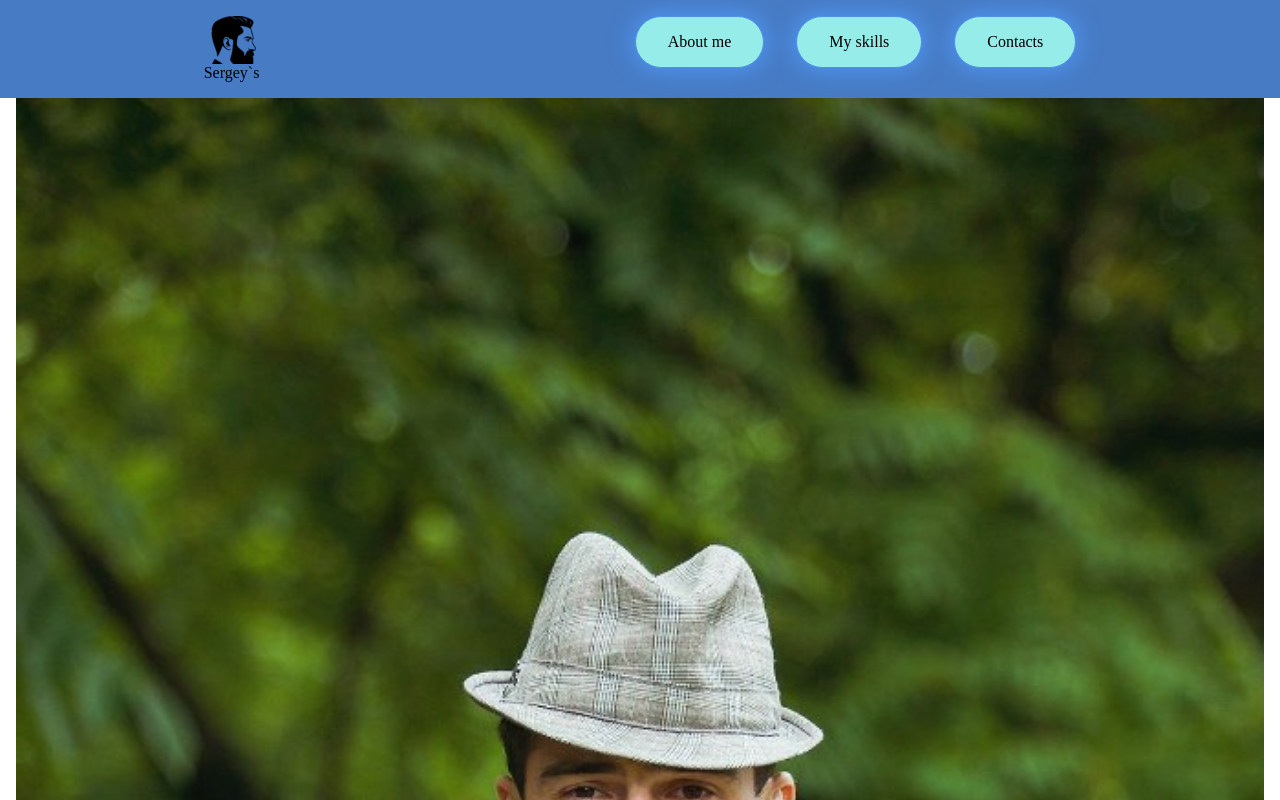
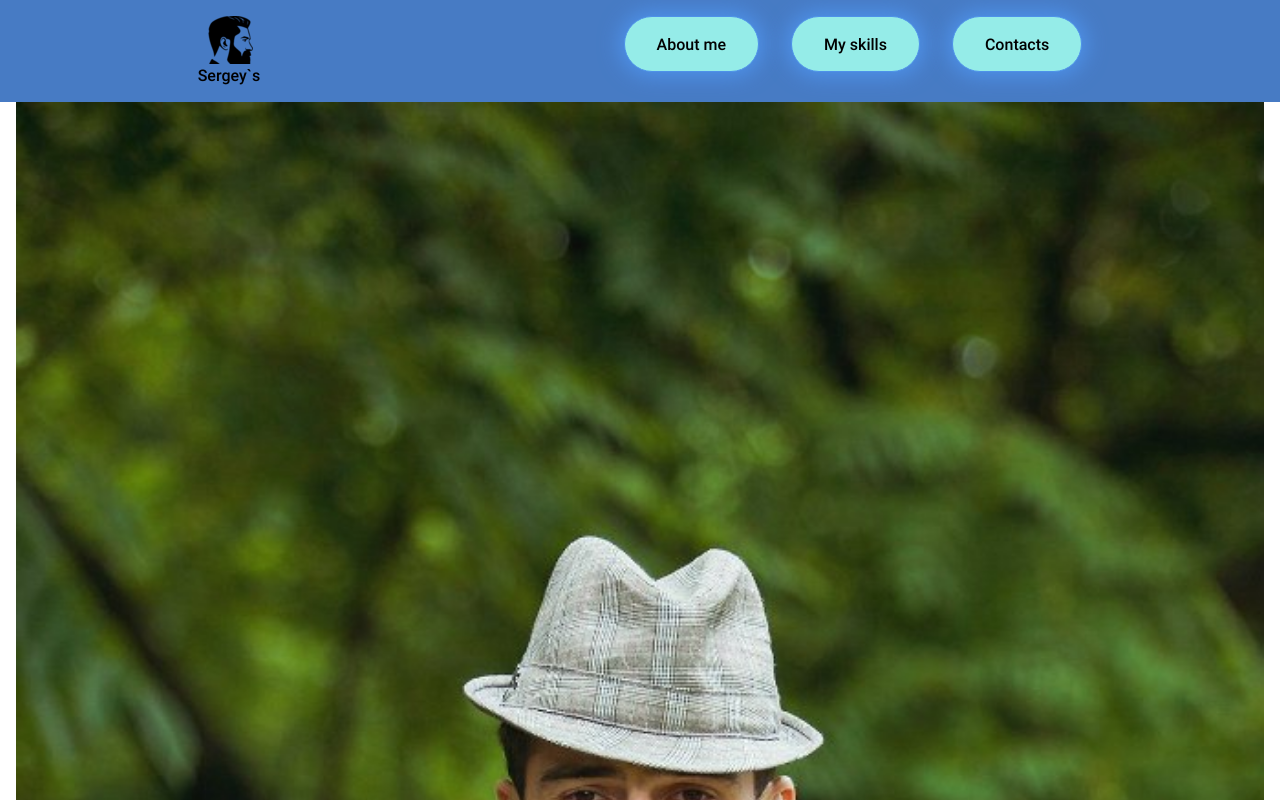
Before and after one commit to Slav468/rsschool-cv, a plain HTML site: page index.html in a window 1280 px wide. Shown: the top 800 px of the page. Drawn offline with Linux system fonts and the light colour scheme.

Commit message:
feat: add local fonts, update wtyle.css

```diff
--- a/style.css
+++ b/style.css
@@ -1,3 +1,49 @@
+@font-face {
+	font-family: "Roboto";
+	src: url("./fonts/roboto-black-webfont.woff2") format("woff2"),
+		url("./fonts/roboto-black-webfont.woff") format("woff");
+	font-weight: 900;
+	font-style: normal;
+}
+
+@font-face {
+	font-family: "Roboto";
+	src: url("./fonts/roboto-bold-webfont.woff2") format("woff2"), url("./fonts/roboto-bold-webfont.woff") format("woff");
+	font-weight: 700;
+	font-style: normal;
+}
+
+@font-face {
+	font-family: "Roboto";
+	src: url("./fonts/roboto-medium-webfont.woff2") format("woff2"),
+		url("./fonts/roboto-medium-webfont.woff") format("woff");
+	font-weight: 500;
+	font-style: normal;
+}
+
+@font-face {
+	font-family: "Roboto";
+	src: url("./fonts/roboto-regular-webfont.woff2") format("woff2"),
+		url("./fonts/roboto-regular-webfont.woff") format("woff");
+	font-weight: 400;
+	font-style: normal;
+}
+
+@font-face {
+	font-family: "Roboto";
+	src: url("./fonts/roboto-light-webfont.woff2") format("woff2"),
+		url("./fonts/roboto-light-webfont.woff") format("woff");
+	font-weight: 300;
+	font-style: normal;
+}
+
+@font-face {
+	font-family: "Roboto";
+	src: url("./fonts/roboto-thin-webfont.woff2") format("woff2"), url("./fonts/roboto-thin-webfont.woff") format("woff");
+	font-weight: 100;
+	font-style: normal;
+}
+
 * {
 	padding: 0px;
 	margin: 0px;
@@ -103,6 +149,13 @@ label {
 
 legend {
 	display: block;
+}
+
+body {
+	font-family: "Roboto";
+	font-size: 1rem;
+	font-weight: 500;
+	font-style: normal;
 }
 
 @keyframes svgHover {
```
Also changed, not shown: fonts/roboto-black-webfont.woff (added), fonts/roboto-black-webfont.woff2 (added), fonts/roboto-bold-webfont.woff (added), fonts/roboto-bold-webfont.woff2 (added), fonts/roboto-light-webfont.woff (added), fonts/roboto-light-webfont.woff2 (added), fonts/roboto-medium-webfont.woff (added), fonts/roboto-medium-webfont.woff2 (added), fonts/roboto-regular-webfont.woff (added), fonts/roboto-regular-webfont.woff2 (added), fonts/roboto-thin-webfont.woff (added), fonts/roboto-thin-webfont.woff2 (added).
